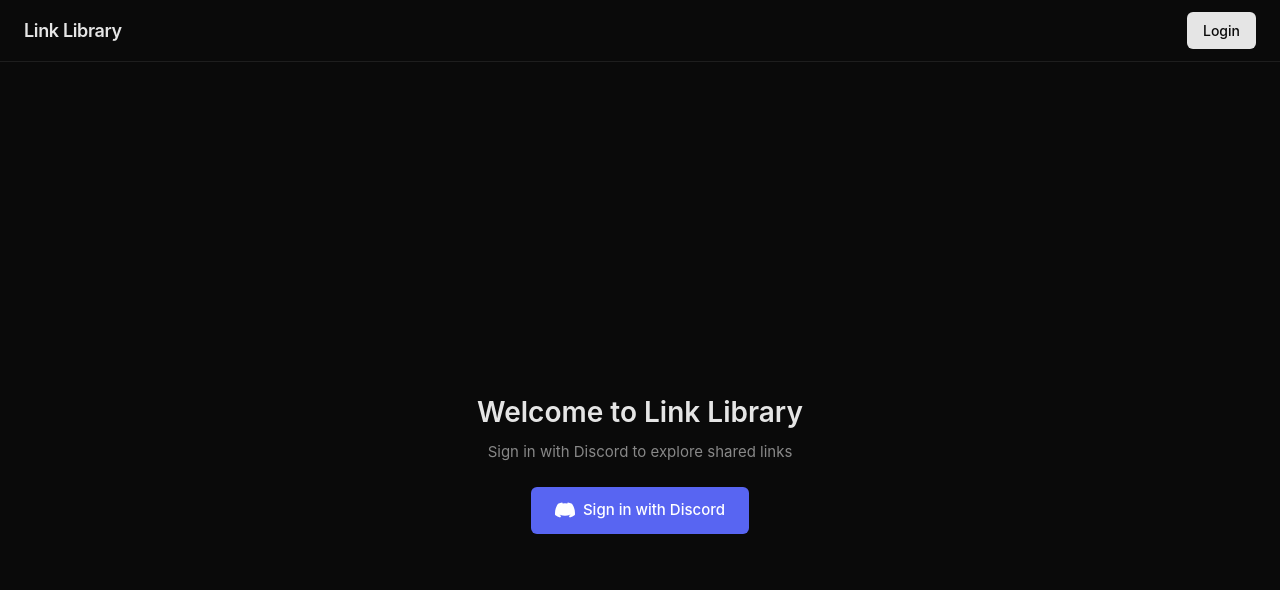
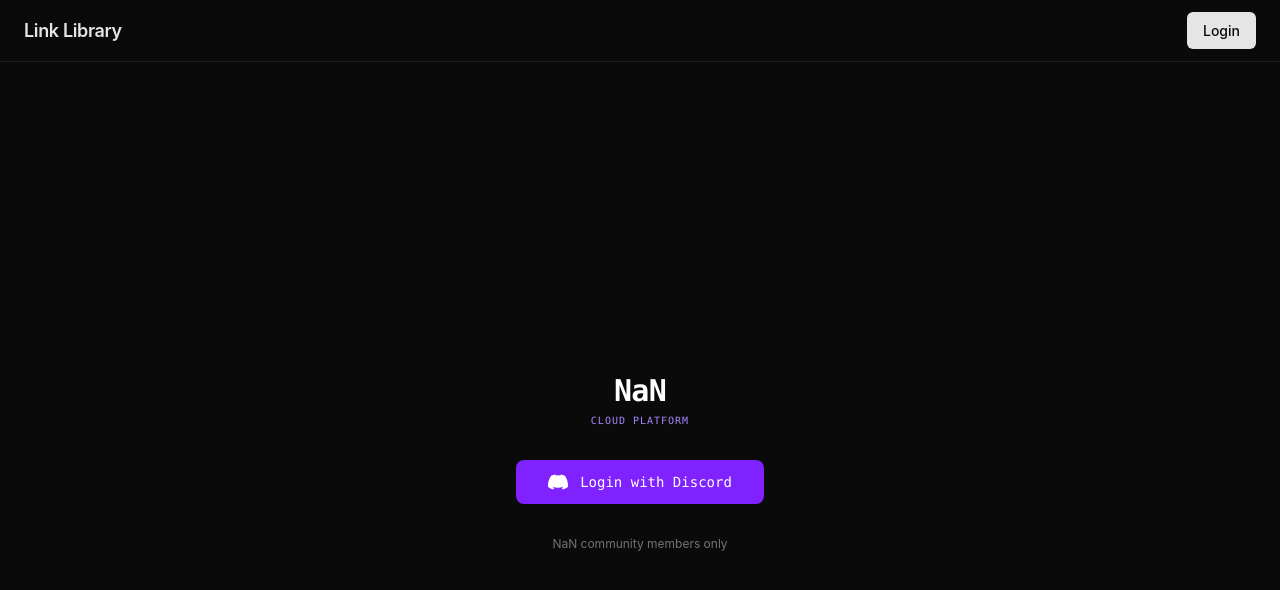
Before and after one commit to borjaberrocal87/nan-wiki, a Next.js app in the folder packages/web/: page /login in a window 1280 px wide. Shown: the top 590 px of the page. Built offline with nearby package versions, Linux system fonts and the light colour scheme; no server answers.

Commit message:
feat(web): use API_URL env var for discord auth link

```diff
--- a/packages/web/src/app/login/page.tsx
+++ b/packages/web/src/app/login/page.tsx
@@ -1,6 +1,16 @@
 import { redirect } from "next/navigation";
-import Link from "next/link";
 import { getServerIsLoggedIn } from "../../lib/auth";
+import LoginScreen from "../../components/auth/LoginScreen";
+import { API_URL } from "../../lib/api";
+
+async function handleLogin() {
+  "use server";
+  const authenticated = await getServerIsLoggedIn();
+  if (authenticated) {
+    redirect("/");
+  }
+  redirect(`${API_URL}/api/auth/discord`);
+}
 
 export default async function Login() {
   const authenticated = await getServerIsLoggedIn();
@@ -8,59 +18,5 @@
     redirect("/");
   }
 
-  return (
-    <div style={{
-      minHeight: "100vh",
-      display: "flex",
-      flexDirection: "column",
-      alignItems: "center",
-      justifyContent: "center",
-      gap: "24px",
-      padding: "24px",
-    }}>
-      <Link href="/" style={{
-        color: "#e5e5e5",
-        textDecoration: "none",
-        fontSize: "24px",
-        fontWeight: 600,
-        position: "absolute",
-        top: "24px",
-        left: "24px",
-      }}>
-        Link Library
-      </Link>
-
-      <div style={{ textAlign: "center" }}>
-        <h1 style={{ fontSize: "28px", fontWeight: 600, marginBottom: "8px" }}>
-          Welcome to Link Library
-        </h1>
-        <p style={{ color: "#888", fontSize: "15px" }}>
-          Sign in with Discord to explore shared links
-        </p>
-      </div>
-
-      <a
-        href={`${process.env.NEXT_PUBLIC_API_URL || "http://localhost:8000"}/api/auth/discord`}
-        style={{
-          backgroundColor: "#5865F2",
-          color: "#fff",
-          padding: "12px 24px",
-          borderRadius: "6px",
-          fontWeight: 500,
-          fontSize: "15px",
-          textDecoration: "none",
-          display: "inline-flex",
-          alignItems: "center",
-          gap: "8px",
-          transition: "opacity 0.2s",
-        }}
-        className="discord-login-btn"
-      >
-        <svg width="20" height="20" viewBox="0 0 24 24" fill="currentColor">
-          <path d="M20.317 4.37a19.791 19.791 0 0 0-4.885-1.515.074.074 0 0 0-.079.037c-.21.375-.444.864-.608 1.25a18.27 18.27 0 0 0-5.487 0 12.64 12.64 0 0 0-.617-1.25.077.077 0 0 0-.079-.037A19.736 19.736 0 0 0 3.677 4.37a.07.07 0 0 0-.032.027C.533 9.046-.32 13.58.099 18.057a.082.082 0 0 0 .031.057 19.9 19.9 0 0 0 5.993 3.03.078.078 0 0 0 .084-.028 14.09 14.09 0 0 0 1.226-1.994.076.076 0 0 0-.041-.106 13.107 13.107 0 0 1-1.872-.892.077.077 0 0 1-.008-.128 10.2 10.2 0 0 0 .372-.292.074.074 0 0 1 .077-.01c3.928 1.793 8.18 1.793 12.062 0a.074.074 0 0 1 .078.01c.12.098.246.198.373.292a.077.077 0 0 1-.006.127 12.299 12.299 0 0 1-1.873.892.077.077 0 0 0-.041.107c.36.698.772 1.362 1.225 1.993a.076.076 0 0 0 .084.028 19.839 19.839 0 0 0 6.002-3.03.077.077 0 0 0 .032-.054c.5-5.177-.838-9.674-3.549-13.66a.061.061 0 0 0-.031-.03z"/>
-        </svg>
-        Sign in with Discord
-      </a>
-    </div>
-  );
+  return <LoginScreen onLogin={handleLogin} discordAuthUrl={`${API_URL}/api/auth/discord`} />;
 }
--- /dev/null
+++ b/packages/web/src/components/auth/LoginScreen.tsx
@@ -0,0 +1,40 @@
+interface LoginScreenProps {
+  onLogin?: () => void;
+  discordAuthUrl: string;
+}
+
+export default function LoginScreen({ onLogin, discordAuthUrl }: LoginScreenProps) {
+  return (
+    <div className="flex min-h-screen items-center justify-center bg-[#0a0a0a]">
+      <div className="w-full max-w-sm space-y-8 text-center">
+        <div>
+          <h1 className="font-mono text-3xl font-bold tracking-tight text-white">
+            NaN
+          </h1>
+          <p className="mt-1 font-mono text-[10px] uppercase tracking-widest text-violet-400">
+            cloud platform
+          </p>
+        </div>
+
+        <a
+          href={discordAuthUrl}
+          className="inline-flex items-center gap-3 rounded-lg bg-violet-600 px-8 py-3 font-mono text-sm text-white transition-all duration-300 hover:bg-violet-500 hover:shadow-[0_0_24px_rgba(139,92,246,0.4)]"
+        >
+          <svg
+            width="20"
+            height="20"
+            viewBox="0 0 24 24"
+            fill="currentColor"
+          >
+            <path d="M20.317 4.37a19.791 19.791 0 0 0-4.885-1.515.074.074 0 0 0-.079.037c-.21.375-.444.864-.608 1.25a18.27 18.27 0 0 0-5.487 0 12.64 12.64 0 0 0-.617-1.25.077.077 0 0 0-.079-.037A19.736 19.791 0 0 0 3.677 4.37a.07.07 0 0 0-.032.027C.533 9.046-.32 13.58.099 18.057a.082.082 0 0 0 .031.057 19.9 19.9 0 0 0 5.993 3.03.078.078 0 0 0 .084-.028 14.09 14.09 0 0 0 1.226-1.994.076.076 0 0 0-.041-.106 13.107 13.107 0 0 1-1.872-.892.077.077 0 0 1-.008-.128 10.2 10.2 0 0 0 .372-.292.074.074 0 0 1 .077-.01c3.928 1.793 8.18 1.793 12.062 0a.074.074 0 0 1 .078.01c.12.098.246.198.373.292a.077.077 0 0 1-.006.127 12.299 12.299 0 0 1-1.873.892.077.077 0 0 0-.041.107c.36.698.772 1.362 1.225 1.993a.076.076 0 0 0 .084.028 19.839 19.839 0 0 0 6.002-3.03.077.077 0 0 0 .032-.054c.5-5.177-.838-9.674-3.549-13.66a.061.061 0 0 0-.031-.03z" />
+          </svg>
+          Login with Discord
+        </a>
+
+        <p className="text-xs text-neutral-500">
+          NaN community members only
+        </p>
+      </div>
+    </div>
+  );
+}
```
